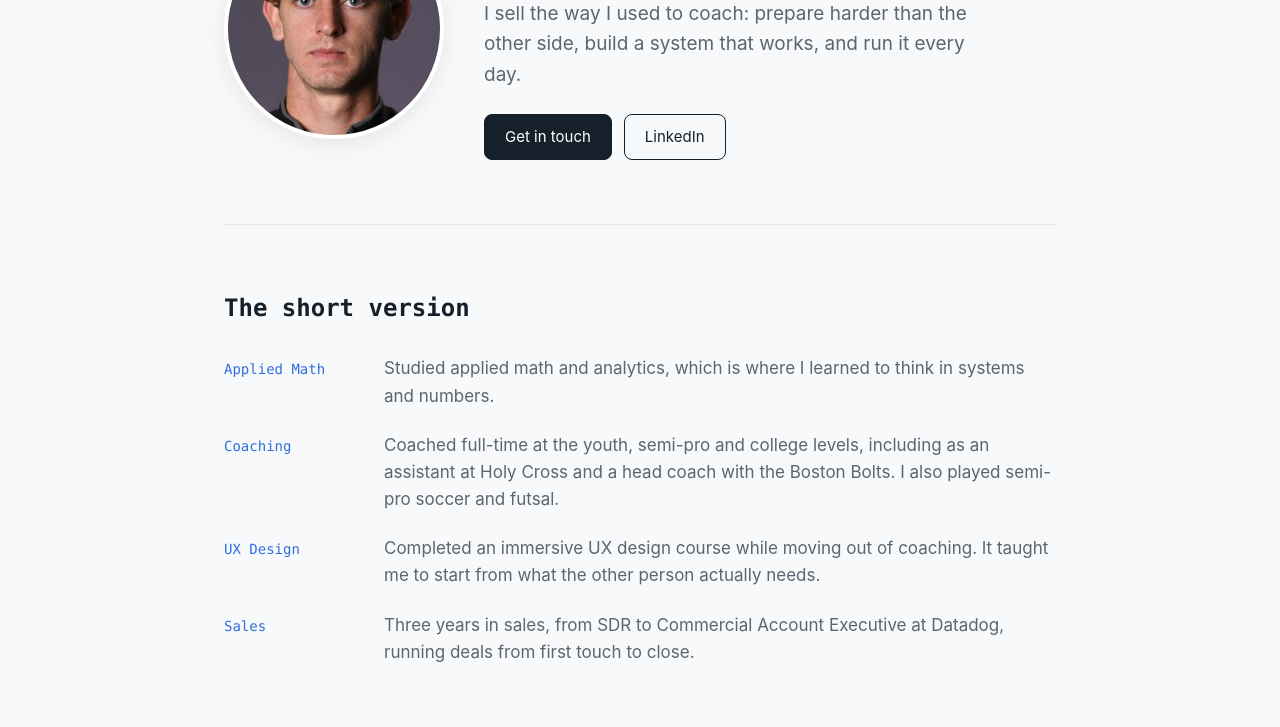
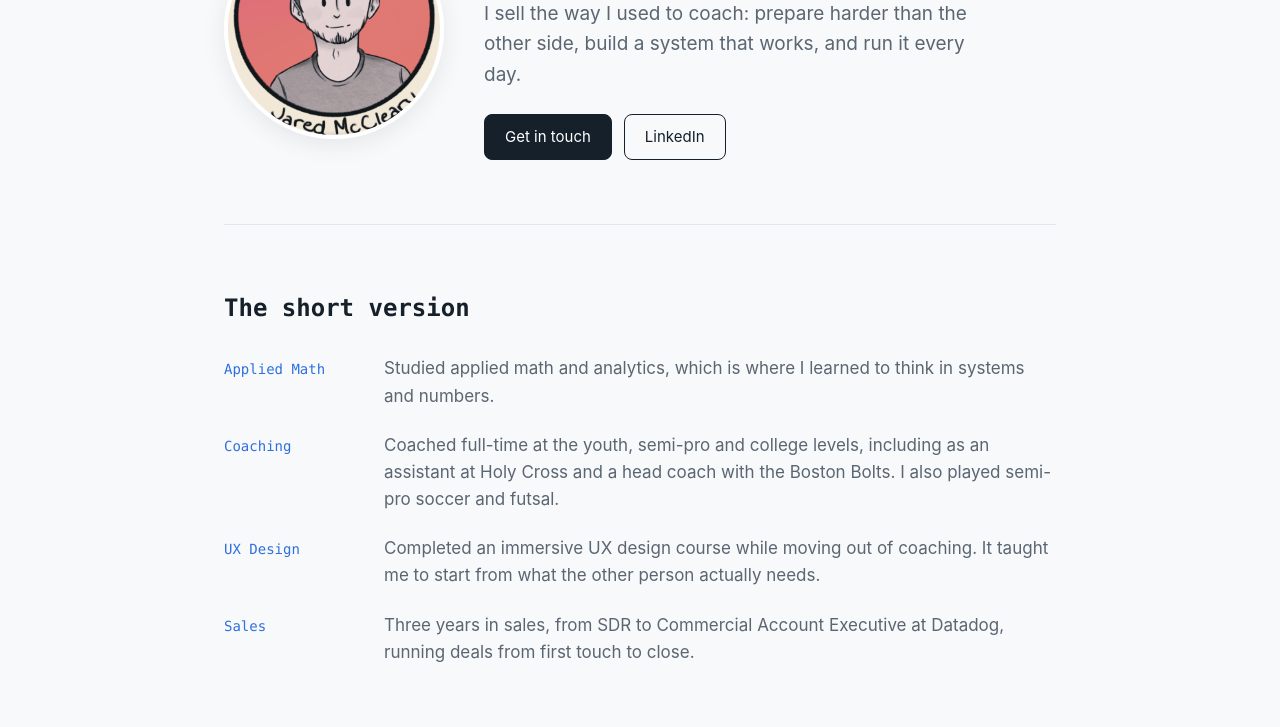
Before and after one commit to jmcclea5/jmcclea5.github.io, a plain HTML site: page index.html in a window 1280 px wide. Shown: the part 231-958 px from the top of the page. Drawn offline with Linux system fonts and the light colour scheme.

Commit message:
Change headshot

```diff
--- a/index.html
+++ b/index.html
@@ -26,7 +26,7 @@
 
     <!-- HERO -->
     <section class="hero">
-      <img class="hero-photo" src="Headshot.jpeg" alt="Jared McCleary">
+      <img class="hero-photo" src="CartoonHeadshot.png" alt="Jared McCleary">
       <div>
         <p class="eyebrow">Account Executive · Coach · Builder</p>
         <h1>Jared McCleary</h1>
```
